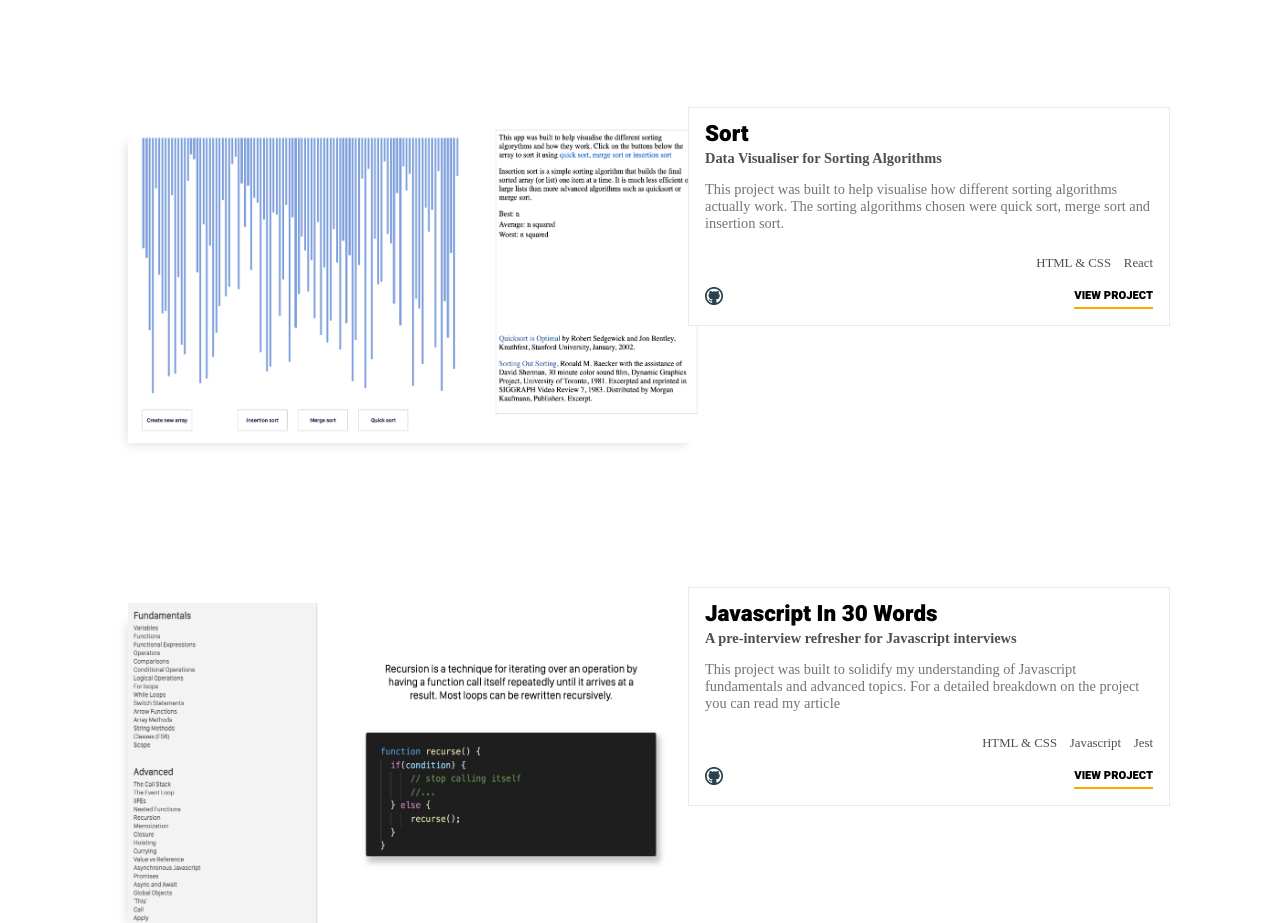
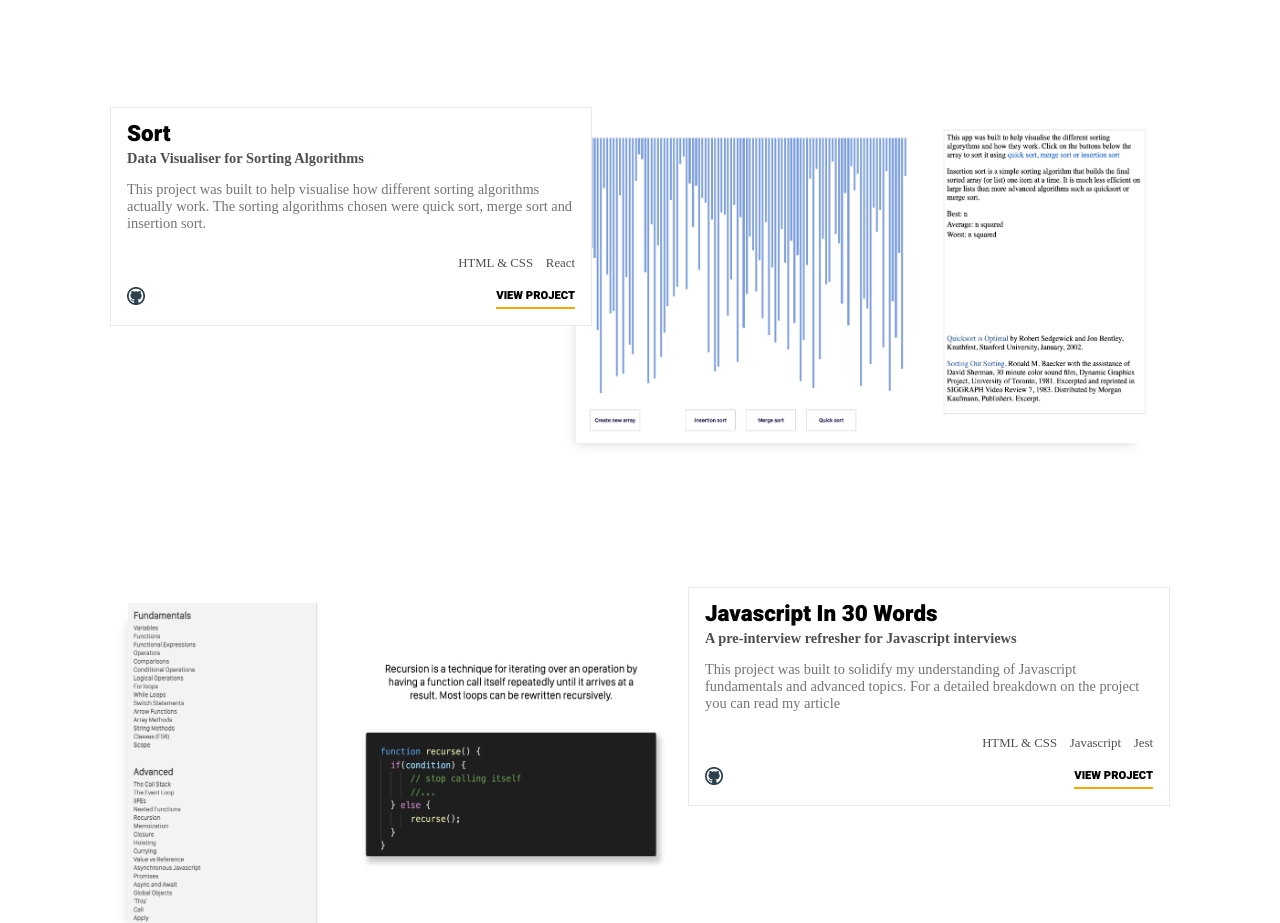
Before and after one commit to msmfa/portfolio, a React (Create React App) app: page / in a window 1280 px wide. Shown: the part 1380-2303 px from the top of the page. Built offline with nearby package versions, Linux system fonts and the light colour scheme; a web font is replaced by a local one.

Commit message:
added alternating displays

```diff
--- a/src/App.js
+++ b/src/App.js
@@ -26,7 +26,7 @@ function App() {
       <AboutSection />
       <ProjectHeader />
       <ProjectSection info={projectOne} />
-      <ProjectSection info={projectThree} />
+      <ProjectSection flex="row-reverse" info={projectThree} />
       <ProjectSection info={projectTwo} />
       <MoreProjects />
       <Links />
--- a/src/components/ProjectSection.js
+++ b/src/components/ProjectSection.js
@@ -10,7 +10,7 @@ function ProjectSection(props) {
 
   return (
     <>
-      <div className="p-container">
+      <div style={{ flexDirection: `${props.flex}` }} className="p-container">
         <img
           className="p-image"
           src={require(`./IMG/${imageURL}.png`)}
--- a/src/css/ProjectSection.css
+++ b/src/css/ProjectSection.css
@@ -4,6 +4,7 @@
 
 .p-container {
   display: flex;
+  flex-direction: row;
   margin: auto;
   margin-top: 1em;
   margin-bottom: 10em;
```
